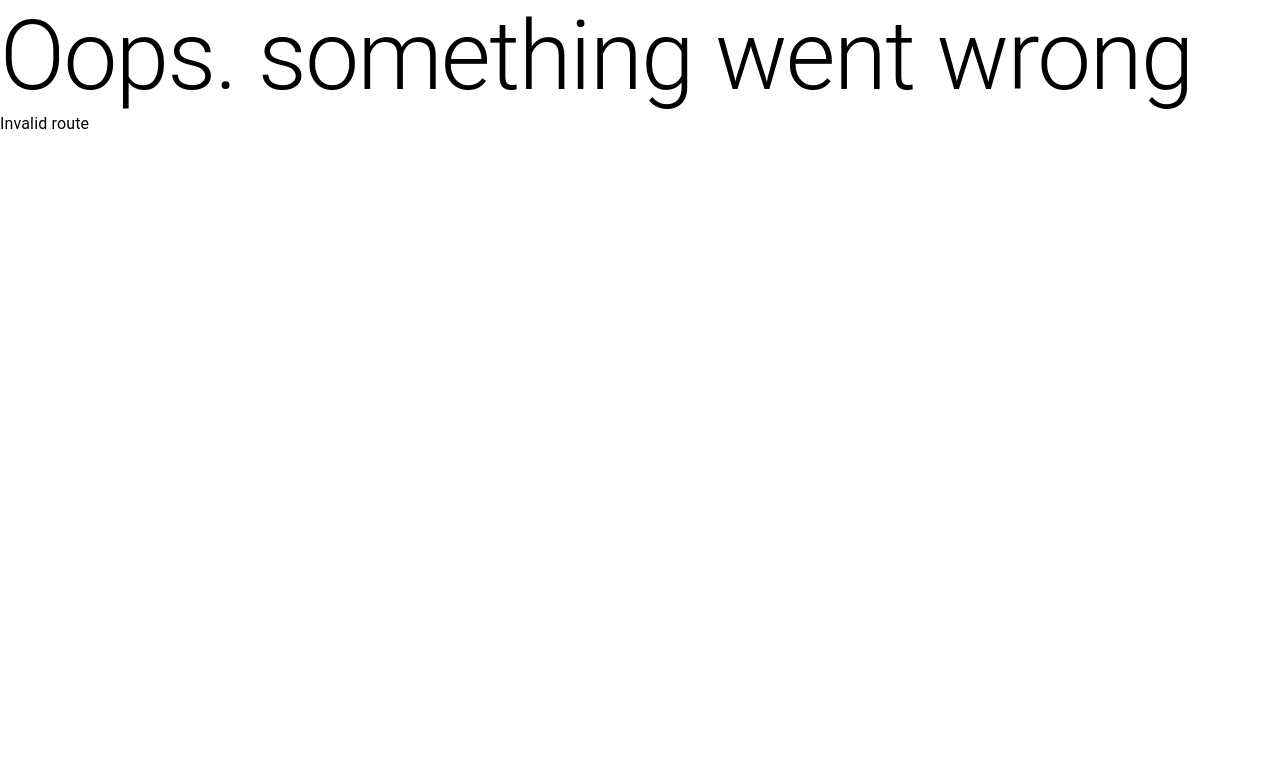
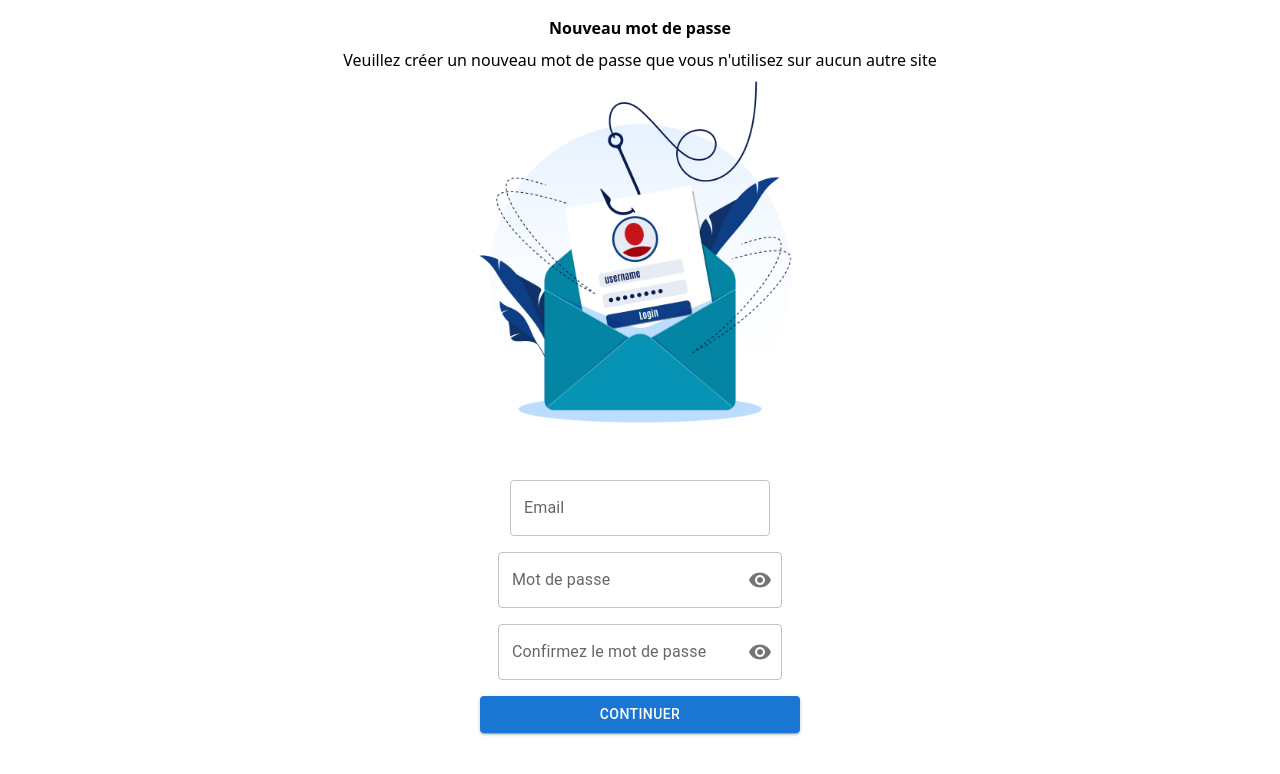
Before and after one commit to pkerguy96/react-api, a React (Vite) app: page /reset/1/1 in a window 1280 px wide. Shown: the top 774 px of the page. Built offline with nearby package versions, Linux system fonts and the light colour scheme.

Commit message:
password reset

```diff
--- a/src/Routes.tsx
+++ b/src/Routes.tsx
@@ -42,7 +42,7 @@ const router = createBrowserRouter([
         element: <ForgotPassword />,
       },
       {
-        path: "reset/:token?",
+        path: "reset/:token?/:email?",
         element: <ChangePassword />,
       },
     ],
--- a/src/pages/ChangePassword.tsx
+++ b/src/pages/ChangePassword.tsx
@@ -1,7 +1,160 @@
-import React from "react";
+import { VisibilityOff, Visibility } from "@mui/icons-material";
+import {
+  Box,
+  TextField,
+  Button,
+  FormControl,
+  IconButton,
+  InputAdornment,
+  InputLabel,
+  OutlinedInput,
+} from "@mui/material";
+import lettersvg from "/letter.jpg";
+import React, { useRef } from "react";
+import { useParams } from "react-router";
+import addGlobal from "../hooks/addGlobal";
+import {
+  ChangePasswordServiceClient,
+  UserCreds,
+} from "../services/AuthService";
+import { useSnackbarStore } from "../zustand/useSnackbarStore";
+import { AxiosError } from "axios";
 
 const ChangePassword = () => {
-  return <div>ChangePassword</div>;
+  const addmutation = addGlobal({} as UserCreds, ChangePasswordServiceClient);
+  const { showSnackbar } = useSnackbarStore();
+  const [showPassword, setShowPassword] = React.useState(false);
+  const emailRef = useRef<HTMLInputElement>(null);
+  const passwordRef = useRef<HTMLInputElement>(null);
+  const passwordConfirmRef = useRef<HTMLInputElement>(null);
+  const handleClickShowPassword = () => setShowPassword((show) => !show);
+
+  const handleMouseDownPassword = (event: any) => {
+    event.preventDefault();
+  };
+  const { token } = useParams();
+
+  if (!token) return;
+
+  const HandleSubmit = async (e: React.FormEvent<HTMLFormElement>) => {
+    e.preventDefault();
+    const emailValue = emailRef?.current?.value;
+    const passwordValue = passwordRef?.current?.value;
+    const passwordConfirmValue = passwordConfirmRef?.current?.value;
+    if (passwordValue !== passwordConfirmValue) {
+      alert("Les mots de passe ne correspondent pas. Veuillez réessayer.");
+      return;
+    }
+    if (!emailValue) {
+      alert("Veuillez entrer un email");
+      return;
+    }
+    const emailPattern = /^[^\s@]+@[^\s@]+\.[^\s@]+$/;
+    if (!emailPattern.test(emailValue)) {
+      alert("Format d'email invalide");
+
+      return;
+    }
+    try {
+      if (emailValue && passwordValue) {
+        await addmutation.mutateAsync(
+          { email: emailValue, password: passwordValue, token: token },
+          {
+            onSuccess: () => {
+              showSnackbar("Mot de passe modifié avec succès.", "success");
+            },
+            onError: () => {
+              showSnackbar("Oups, quelque chose s'est mal passé", "error");
+            },
+          }
+        );
+      }
+    } catch (error: any) {
+      const message =
+        error instanceof AxiosError
+          ? error.response?.data?.message
+          : error.message;
+      showSnackbar(message, "error");
+    }
+  };
+  return (
+    <Box className="w-full  bg-white flex flex-col md:flex p-4 gap-2 justify-center items-center	">
+      <h1 className="text-base font-bold">Nouveau mot de passe</h1>
+      <h3 className="text-base font-light">
+        Veuillez créer un nouveau mot de passe que vous n'utilisez sur aucun
+        autre site
+      </h3>
+      <Box className="w-full flex justify-center items-center">
+        <img src={lettersvg} className="h-auto  max-w-sm" />
+      </Box>
+
+      <Box
+        className="flex flex-col  w-full min-w-80 gap-4"
+        component="form"
+        onSubmit={HandleSubmit}
+      >
+        <Box className="flex flex-col gap-4 p-2 justify-center items-center">
+          <TextField
+            inputRef={emailRef}
+            fullWidth
+            id="outlined-basic"
+            label="Email"
+            variant="outlined"
+            style={{ maxWidth: "260px" }}
+          />
+          <FormControl variant="outlined">
+            <InputLabel htmlFor="outlined-adornment-password">
+              Mot de passe
+            </InputLabel>
+            <OutlinedInput
+              inputRef={passwordRef}
+              id="outlined-adornment-password"
+              type={showPassword ? "text" : "password"}
+              endAdornment={
+                <InputAdornment position="end">
+                  <IconButton
+                    aria-label="toggle password visibility"
+                    onClick={handleClickShowPassword}
+                    onMouseDown={handleMouseDownPassword}
+                    edge="end"
+                  >
+                    {showPassword ? <VisibilityOff /> : <Visibility />}
+                  </IconButton>
+                </InputAdornment>
+              }
+              label="Password"
+            />
+          </FormControl>
+          <FormControl variant="outlined">
+            <InputLabel htmlFor="ConfirmPassword">
+              Confirmez le mot de passe
+            </InputLabel>
+            <OutlinedInput
+              inputRef={passwordConfirmRef}
+              id="ConfirmPassword"
+              type={showPassword ? "text" : "password"}
+              endAdornment={
+                <InputAdornment position="end">
+                  <IconButton
+                    aria-label="toggle password visibility"
+                    onClick={handleClickShowPassword}
+                    onMouseDown={handleMouseDownPassword}
+                    edge="end"
+                  >
+                    {showPassword ? <VisibilityOff /> : <Visibility />}
+                  </IconButton>
+                </InputAdornment>
+              }
+              label="ConfirmPassword"
+            />
+          </FormControl>
+          <Button type="submit" className="w-80" variant="contained">
+            Continuer
+          </Button>
+        </Box>
+      </Box>
+    </Box>
+  );
 };
 
 export default ChangePassword;
--- a/src/pages/ForgotPassword.tsx
+++ b/src/pages/ForgotPassword.tsx
@@ -5,20 +5,22 @@ import { useRef } from "react";
 import { AxiosError } from "axios";
 import addGlobal from "../hooks/addGlobal";
 import { ResetPasswordServiceClient, UserMail } from "../services/AuthService";
+import { useSnackbarStore } from "../zustand/useSnackbarStore";
 const ForgotPassword = () => {
   const addmutation = addGlobal({} as UserMail, ResetPasswordServiceClient);
+  const { showSnackbar } = useSnackbarStore();
   const emailInputRef = useRef<HTMLInputElement>(null);
   const handleSubmit = async (e: React.FormEvent<HTMLFormElement>) => {
     e.preventDefault();
     try {
       const email = emailInputRef?.current!.value;
       if (!email) {
-        console.log("Email is required.");
+        alert("E-mail est requis");
         return;
       }
       const emailPattern = /^[^\s@]+@[^\s@]+\.[^\s@]+$/;
       if (!emailPattern.test(email)) {
-        console.log("Invalid email format");
+        alert("Format d'email invalide");
 
         return;
       }
@@ -27,22 +29,31 @@ const ForgotPassword = () => {
         { email: email },
         {
           onSuccess: (data: any) => {
-            console.log(data);
+            showSnackbar(
+              "Veuillez vérifier votre courrier électronique pour le courrier de récupération",
+              "success"
+            );
           },
           onError: (error: any) => {
             const message =
               error instanceof AxiosError
                 ? error.response?.data?.message
                 : error.message;
-            console.log(message);
+            showSnackbar(message, "error");
           },
         }
       );
-    } catch (error) {}
+    } catch (error: any) {
+      const message =
+        error instanceof AxiosError
+          ? error.response?.data?.message
+          : error.message;
+      showSnackbar(message, "error");
+    }
   };
   return (
-    <Box className="w-full h-screen  flex flex-col md:flex p-4 gap-2 justify-center items-center	">
-      <h1 className="text-base font-medium">Forgot Password?</h1>
+    <Box className="w-full   flex flex-col md:flex p-4 gap-2 justify-center items-center	">
+      <h1 className="text-base font-medium">Mot de passe oublié?</h1>
       <h3 className="text-base font-light">
         Entrez votre e-mail enregistré ci-dessous pour recevoir les instructions
         de réinitialisation du mot de passe
@@ -67,7 +78,7 @@ const ForgotPassword = () => {
             className="w-80"
           />
           <Button type="submit" className="w-80" variant="contained">
-            Continue
+            Continuer
           </Button>
         </Box>
       </Box>
--- a/src/services/AuthService.ts
+++ b/src/services/AuthService.ts
@@ -8,7 +8,13 @@ export interface AuthData {
 export interface UserMail {
   email: string;
 }
+export interface UserCreds {
+  email: string;
+  token: string;
+  password: string;
+}
 export const AuthServiceClient = new APIClient<AuthData>("/login");
+export const ChangePasswordServiceClient = new APIClient<UserCreds>("/reset");
 export const ResetPasswordServiceClient = new APIClient<any>("/resetlink");
 export const AuthProfileServiceClient = new APIClient<Props>(
   "/Admin/update/profile"
```
